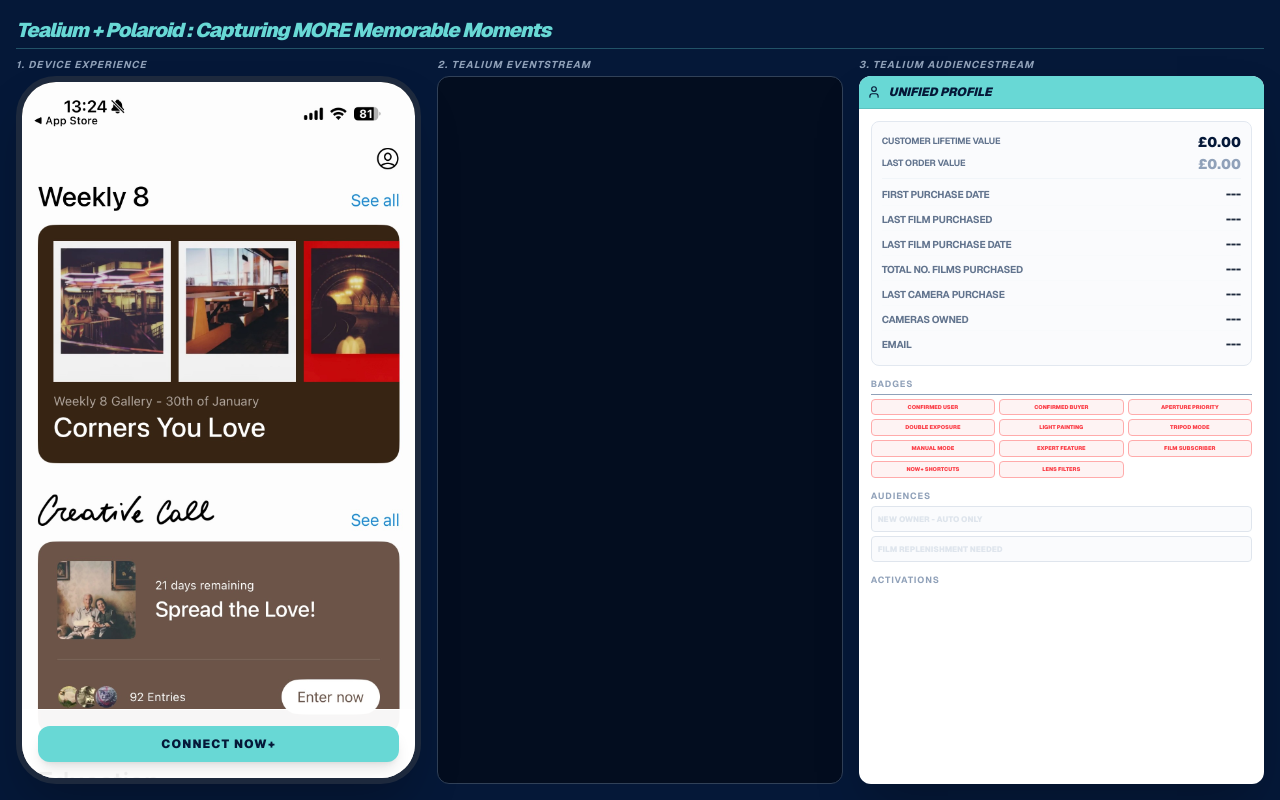
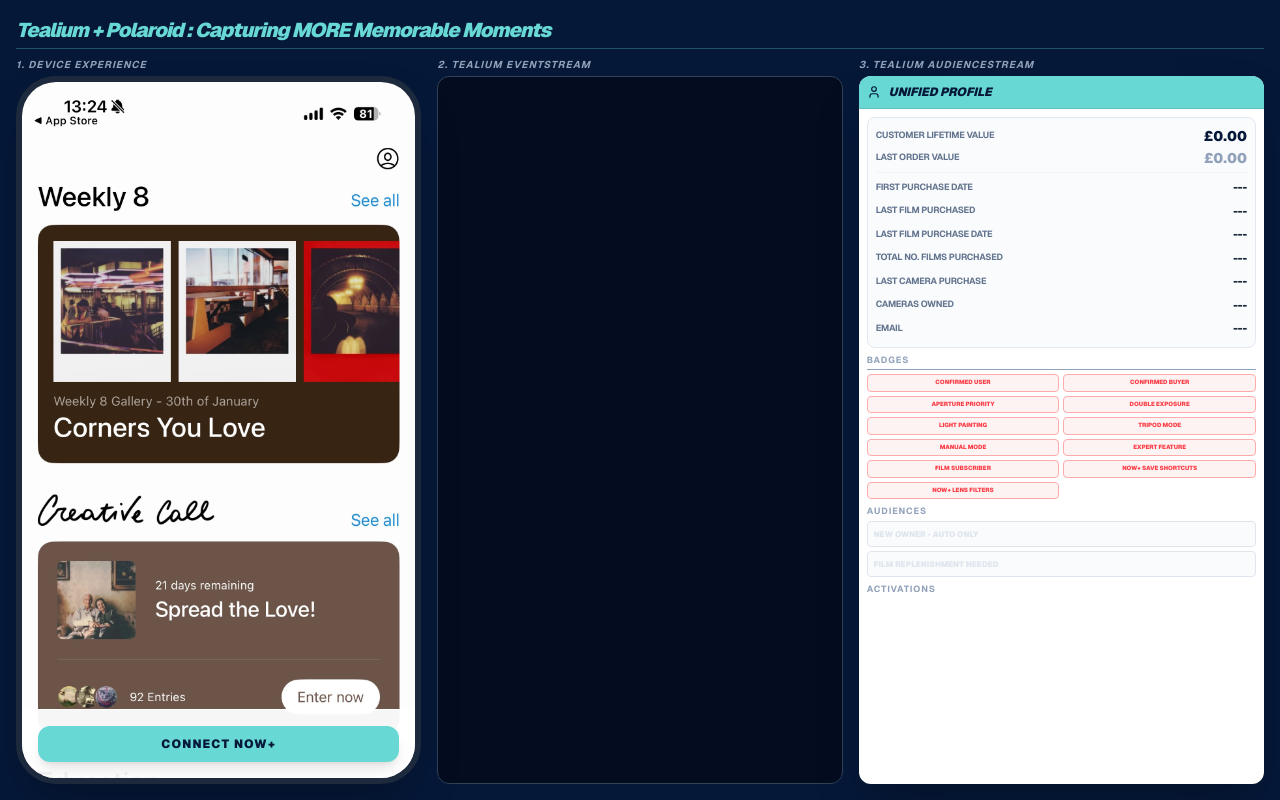
Before and after one commit to steveo2023/polaroid-tealium-demo, a Next.js app: page / in a window 1280 px wide. Built offline with nearby package versions, Linux system fonts and the light colour scheme.

Commit message:
Executive Build: Full badge names, legible Night CTA, and Success ROI statement

```diff
--- a/src/app/page.tsx
+++ b/src/app/page.tsx
@@ -41,42 +41,86 @@
 
   useEffect(() => { eventEndRef.current?.scrollIntoView({ behavior: "smooth" }); }, [events]);
 
+  // SEQUENCE TRIGGER 1: Connect
   const triggerConnect = () => {
     setStep(1);
     addEvent({ tealium_event: "device_connect", model: "now_plus", status: "success" });
     setTimeout(() => {
-      setStep(3); setClv(480.92); setLastOrderValue(16.99);
+      setStep(3);
+      setClv(480.92);
+      setLastOrderValue(16.99);
       addEvent({ tealium_event: "visitor_identity_resolved", uid: "u_123456", clv: 480.92 });
-      setShowNudge(true); // First CTA
+      setShowNudge(true); // Triggers "Master Your Now+"
     }, 1500);
   };
 
+  // SEQUENCE TRIGGER 2: Play Video
   const handleAcceptTutorial = () => {
-    setShowNudge(false); setIsPlayingVideo(true); setStep(4);
+    setShowNudge(false);
+    setIsPlayingVideo(true);
+    setStep(4);
     addEvent({ tealium_event: "video_play", video_name: "Now+ Creative Tips" });
   };
 
+  // SEQUENCE TRIGGER 3: Video Ends -> Photos -> Evening Nudge
   const handleVideoEnd = () => {
-    setIsPlayingVideo(false); setStep(5);
-    setTimeout(() => { setStep(6); setPhotoCount(5); addEvent({ tealium_event: "photo_taken", count: 5 }); }, 1500);
-    setTimeout(() => { setPhotoCount(6); addEvent({ tealium_event: "photo_taken", count: 6 }); }, 4000);
-    setTimeout(() => { setShowApertureNudge(true); }, 6500); // Second CTA
+    setIsPlayingVideo(false);
+    setStep(5);
+    // Force sequence with distinct timeouts to ensure UI updates have time to render
+    setTimeout(() => {
+        setStep(6);
+        setPhotoCount(5);
+        addEvent({ tealium_event: "photo_taken", count: 5 });
+    }, 1000);
+
+    setTimeout(() => {
+        setPhotoCount(6);
+        addEvent({ tealium_event: "photo_taken", count: 6 });
+    }, 3500);
+
+    setTimeout(() => {
+        setShowApertureNudge(true); // Triggers "Evening Capture"
+    }, 6000);
   };
 
+  // SEQUENCE TRIGGER 4: Manual Mode -> Film Nudge
   const handleActivateManual = () => {
-    setShowApertureNudge(false); setManualModeActive(true);
+    setShowApertureNudge(false);
+    setManualModeActive(true);
     addEvent({ tealium_event: "feature_activated", feature: "manual_mode" });
     setTimeout(() => {
       addEvent({ tealium_event: "audience_joined", audience: "Film Replenishment" });
-      setShowFilmNudge(true); // Third CTA
-    }, 2500);
+      setShowFilmNudge(true); // Triggers "Creative Flow"
+    }, 2000);
   };
 
+  // SEQUENCE TRIGGER 5: Purchase
   const handleOrderFilm = () => {
-    setShowFilmNudge(false); setOrderComplete(true); setLastOrderValue(47.99); setClv(528.91);
-    setTotalFilms(7); setLastFilmDate(new Date().toLocaleDateString('en-GB'));
+    setShowFilmNudge(false);
+    setOrderComplete(true);
+    setLastOrderValue(47.99);
+    setClv(528.91);
+    setTotalFilms(7);
+    setLastFilmDate(new Date().toLocaleDateString('en-GB'));
     addEvent({ tealium_event: "purchase", amount: 47.99, currency: "GBP", item: "i-Type Film Bundle" });
   };
+
+  // Video Progress Tracker for Badges
+  useEffect(() => {
+    if (isPlayingVideo && videoRef.current) {
+      const interval = setInterval(() => {
+        const curr = Math.floor(videoRef.current?.currentTime || 0);
+        if (curr > videoTime) {
+            setVideoTime(curr);
+            if (curr === 31) addEvent({ tealium_event: "video_milestone", label: "Aperture Priority" });
+            if (curr === 45) addEvent({ tealium_event: "video_milestone", label: "Double Exposure" });
+            if (curr === 67) addEvent({ tealium_event: "video_milestone", label: "Light Painting" });
+            if (curr === 80) addEvent({ tealium_event: "video_milestone", label: "Tripod Mode" });
+        }
+      }, 1000);
+      return () => clearInterval(interval);
+    }
+  }, [isPlayingVideo, videoTime]);
 
   return (
     <main className="fixed inset-0 bg-[#051838] text-white p-4 font-sans flex flex-col overflow-hidden text-left">
@@ -156,7 +200,7 @@
           </div>
         </div>
 
-        {/* PANE 3: CDP - STACKED NATURAL LAYOUT */}
+        {/* PANE 3: CDP - 2 COLUMN BADGES FIXED */}
         <div className="flex flex-col h-full min-h-0 text-left">
           <h2 className="text-[10px] font-bold uppercase tracking-widest text-slate-400 mb-1 italic">3. Tealium AudienceStream</h2>
           <div className="flex-1 bg-white rounded-xl text-slate-900 flex flex-col shadow-2xl overflow-hidden">
@@ -165,9 +209,9 @@
                {step >= 3 && <div className="text-[8px] font-black px-1.5 py-0.5 bg-[#051838] text-white rounded">ID: u_123456</div>}
             </div>
 
-            <div className="p-3 flex flex-col gap-3 h-full overflow-hidden text-left">
+            <div className="p-2 space-y-1.5 overflow-hidden flex flex-col h-full text-left">
               {/* SECTION 1: ATTRIBUTES */}
-              <section className="bg-slate-50/70 p-2.5 rounded-lg border border-slate-200 text-left flex-shrink-0">
+              <section className="bg-slate-50/70 p-2 rounded-lg border border-slate-200 text-left flex-shrink-0">
                 <div className="space-y-0.5">
                   <div className="flex justify-between items-center">
                     <span className="text-[9px] font-bold text-slate-500 uppercase tracking-tight">Customer Lifetime Value</span>
@@ -187,10 +231,10 @@
                 </div>
               </section>
 
-              {/* SECTION 2: BADGES */}
-              <section className="text-left flex-shrink-0">
+              {/* SECTION 2: BADGES - 2 COLS */}
+              <section className="text-left flex-shrink-1 min-h-0">
                 <p className="text-[9px] text-slate-400 font-bold uppercase tracking-widest mb-1 border-b pb-0.5 text-left">Badges</p>
-                <div className="grid grid-cols-3 gap-1">
+                <div className="grid grid-cols-2 gap-1">
                   <Badge label="Confirmed User" on={step >= 3} />
                   <Badge label="Confirmed Buyer" on={step >= 3} />
                   <Badge label="Aperture Priority" on={videoTime >= 31} />
@@ -200,8 +244,8 @@
                   <Badge label="Manual Mode" on={manualModeActive} />
                   <Badge label="Expert Feature" on={step >= 4} />
                   <Badge label="Film Subscriber" on={false} />
-                  <Badge label="Now+ Shortcuts" on={false} />
-                  <Badge label="Lens Filters" on={false} />
+                  <Badge label="Now+ Save Shortcuts" on={false} />
+                  <Badge label="Now+ Lens Filters" on={false} />
                 </div>
               </section>
 
@@ -234,15 +278,15 @@
 function Attribute({ label, value }: { label: string, value: string }) {
   return (
     <div className="flex justify-between items-center py-0.5 border-b border-slate-50 last:border-0 text-left">
-      <span className="text-[10px] font-bold text-slate-500 uppercase tracking-tight">{label}</span>
-      <span className="text-[12px] font-black text-slate-800">{value}</span>
+      <span className="text-[9px] font-bold text-slate-500 uppercase tracking-tight">{label}</span>
+      <span className="text-[11px] font-black text-slate-800">{value}</span>
     </div>
   );
 }
 
 function Badge({ label, on }: { label: string, on?: boolean }) {
   return (
-    <div className={`p-1 rounded border text-[5.5px] font-black uppercase flex items-center justify-center text-center transition-all duration-700 leading-tight ${on ? 'bg-green-100 border-green-400 text-green-800' : 'bg-red-50 border-red-300 text-red-500 opacity-90'}`}>
+    <div className={`px-1 py-1 rounded border text-[6px] font-black uppercase flex items-center justify-center text-center transition-all duration-700 leading-tight ${on ? 'bg-green-100 border-green-400 text-green-800' : 'bg-red-50 border-red-300 text-red-500 opacity-90'}`}>
        {label}
     </div>
   );
```
